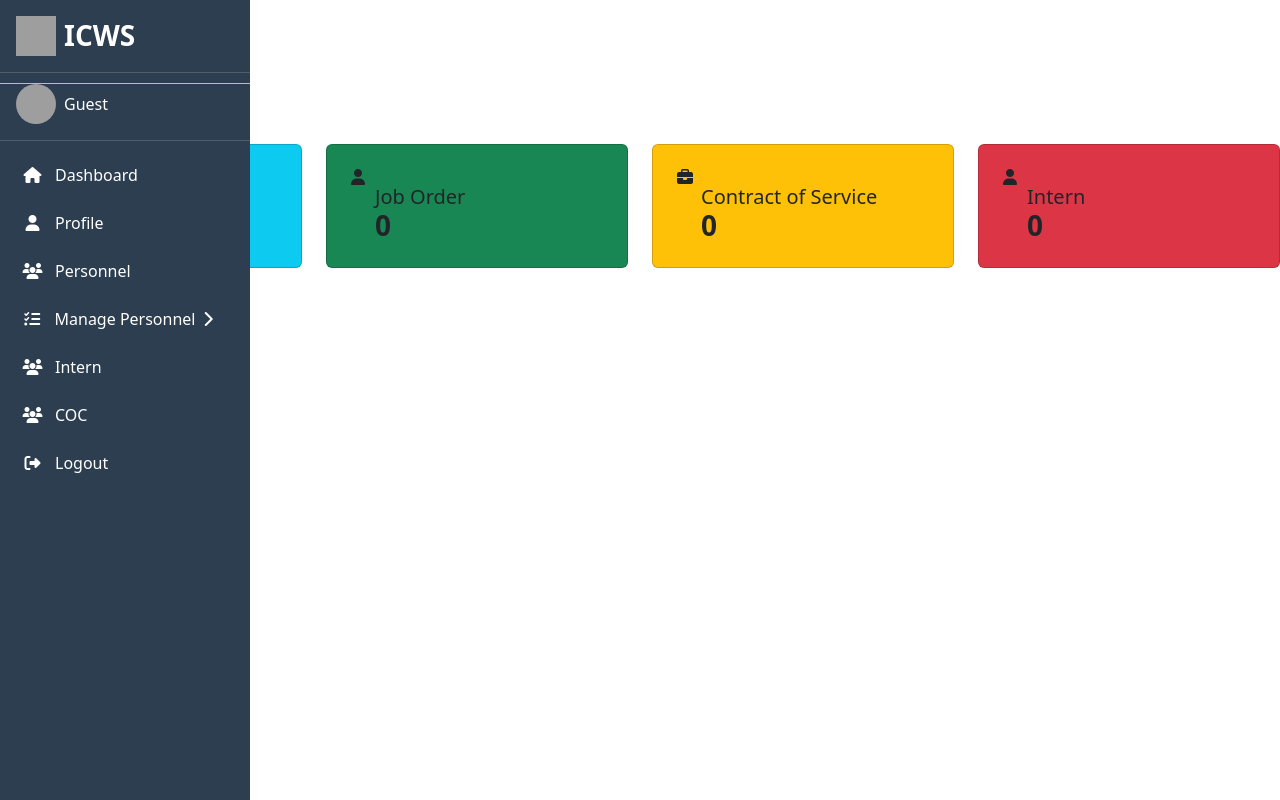
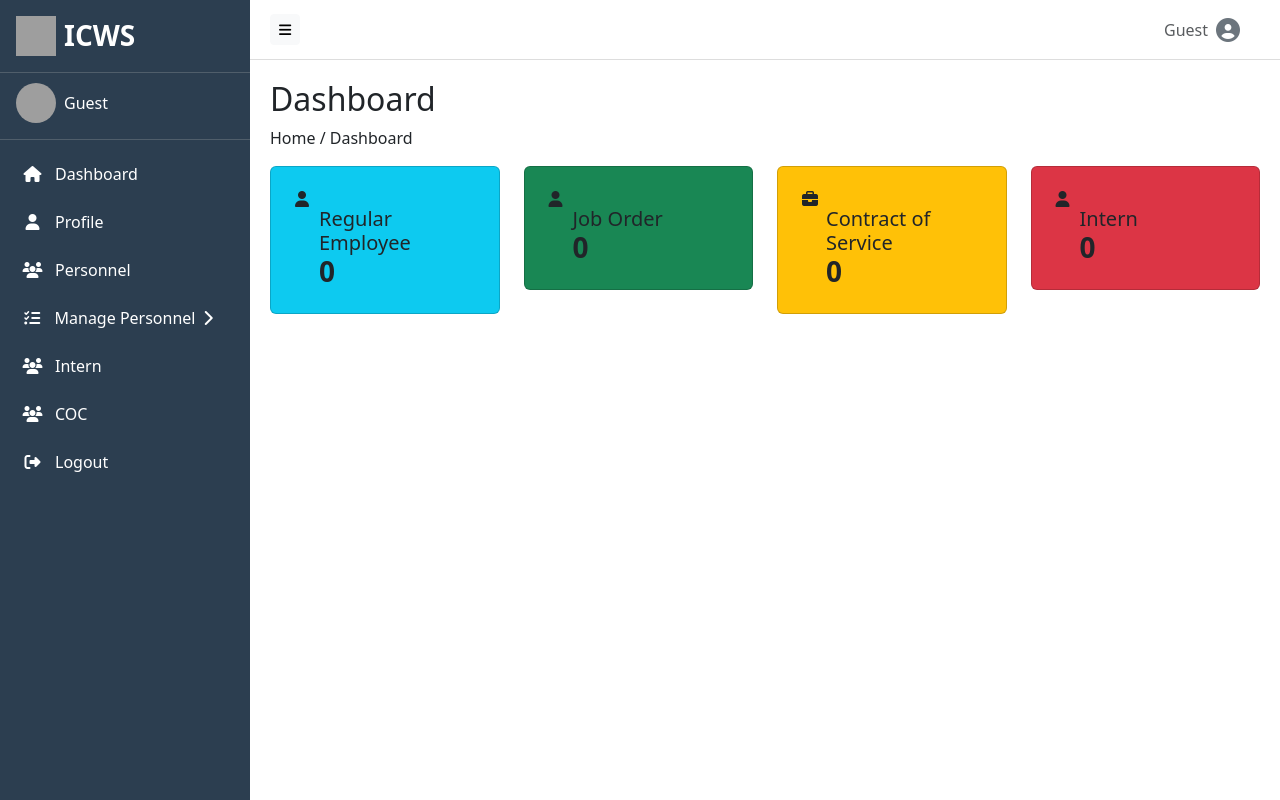
Before and after one commit to Maxine022/ICWS-Personnel-Profiling, a PHP site: page / in a window 1280 px wide. Run offline with PHP 8.4, Linux system fonts and the light colour scheme; grey boxes are pictures that could not be loaded.

Commit message:
4th commit

```diff
--- a/css/dashboard.php
+++ b/css/dashboard.php
@@ -313,7 +313,7 @@ if (is_array($personnelData)) {
                    onmouseover="this.style.textDecoration='underline'; this.style.color='#007bff'"
                    onmouseout="this.style.textDecoration='none'; this.style.color='inherit'">
                    Home
-                </a> / Dashboard
+                </a> Dashboard
             </div>
         </div>
 
--- a/src/components/login.php
+++ b/src/components/login.php
@@ -1,6 +1,8 @@
 <?php
 // Start PHP session (Optional, if needed for authentication)
 session_start();
+
+
 ?>
 <!DOCTYPE html>
 <html lang="en">
@@ -217,6 +219,5 @@ session_start();
             </form>
         </div>
     </div>
-
 </body>
 </html>
--- a/src/hero/navbar.php
+++ b/src/hero/navbar.php
@@ -1,5 +1,8 @@
 <?php
-session_start();
+if (session_status() === PHP_SESSION_NONE) {
+    session_start();
+}
+
 $user_id = $_SESSION['user_id'] ?? null;
 $user = $user_id ? ['name' => 'Admin'] : ['name' => 'Guest'];
 ?>
@@ -15,3 +18,53 @@ $user = $user_id ? ['name' => 'Admin'] : ['name' => 'Guest'];
         <i class="fas fa-user-circle fs-4 text-secondary"></i>
     </div>
 </div>
+
+<style>
+    .navbar-custom {
+    position: fixed;
+    top: 0;
+    left: 250px;
+    right: 0;
+    height: 60px;
+    background-color: #ffffff;
+    color: #000;
+    border-bottom: 1px solid #ddd;
+    display: flex;
+    align-items: center;
+    justify-content: space-between;
+    padding: 0 20px 0 15px;
+    z-index: 1000;
+    transition: left 0.3s ease;
+}
+
+.navbar-custom .title {
+    display: flex;
+    align-items: center;
+    gap: 10px;
+    font-size: 18px;
+    font-weight: 600;
+}
+
+.navbar-custom .admin-info {
+    display: flex;
+    align-items: center;
+    gap: 8px;
+    margin-left: auto;
+    margin-right: 20px;
+}
+
+#toggleSidebar {
+    margin-left: 5px;
+}
+
+.content {
+    margin-left: 250px;
+    padding: 20px;
+    margin-top: 60px;
+    transition: margin-left 0.3s ease;
+}
+
+.content.expanded {
+    margin-left: 0;
+}
+</style>
--- a/src/hero/sidebar.php
+++ b/src/hero/sidebar.php
@@ -1,5 +1,8 @@
 <?php
-session_start();
+if (session_status() === PHP_SESSION_NONE) {
+    session_start();
+}
+
 $user = $_SESSION['user_id'] ?? ['name' => 'Guest'];
 ?>
 
@@ -95,7 +98,7 @@ $user = $_SESSION['user_id'] ?? ['name' => 'Guest'];
 
     <hr class="sidebar-divider">
 
-    <div class="d-flex align-items-center justify-content-start mb-3 ps-3 sidebar-divider">
+    <div class="d-flex align-items-center justify-content-start mb-3 ps-3">
         <img src="/assets/profile.jpg" class="rounded-circle" alt="User Profile" width="40" height="40">
         <p class="m-0 ms-2"><?php echo $user['name']; ?></p>
     </div>
@@ -120,7 +123,7 @@ $user = $_SESSION['user_id'] ?? ['name' => 'Guest'];
     <a href="#"><i class="fas fa-users"></i>Intern</a>
     <a href="#"><i class="fas fa-users"></i> COC</a>
 
-    <a href="#"><i class="fas fa-sign-out-alt"></i> Logout</a>
+    <a href="/src/components/login.php"><i class="fas fa-sign-out-alt"></i> Logout</a>
 </div>
 
 <script>
@@ -130,15 +133,26 @@ document.addEventListener("DOMContentLoaded", function () {
     var chevron = document.getElementById("chevron");
 
     manageToggle.addEventListener("click", function (event) {
-        event.preventDefault(); // Prevents default link behavior
+        event.preventDefault(); // Prevent default link behavior
 
-        // Toggle the dropdown
-        if (manageDropdown.style.display === "block") {
+        // Toggle the "active" class instead of setting display manually
+        manageDropdown.classList.toggle("active");
+        chevron.classList.toggle("rotate");
+
+        // Update display based on the class
+        if (manageDropdown.classList.contains("active")) {
+            manageDropdown.style.display = "block";
+        } else {
+            manageDropdown.style.display = "none";
+        }
+    });
+
+    // Close dropdown when clicking outside
+    document.addEventListener("click", function (event) {
+        if (!manageToggle.contains(event.target) && !manageDropdown.contains(event.target)) {
+            manageDropdown.classList.remove("active");
             manageDropdown.style.display = "none";
             chevron.classList.remove("rotate");
-        } else {
-            manageDropdown.style.display = "block";
-            chevron.classList.add("rotate");
         }
     });
 });
```
